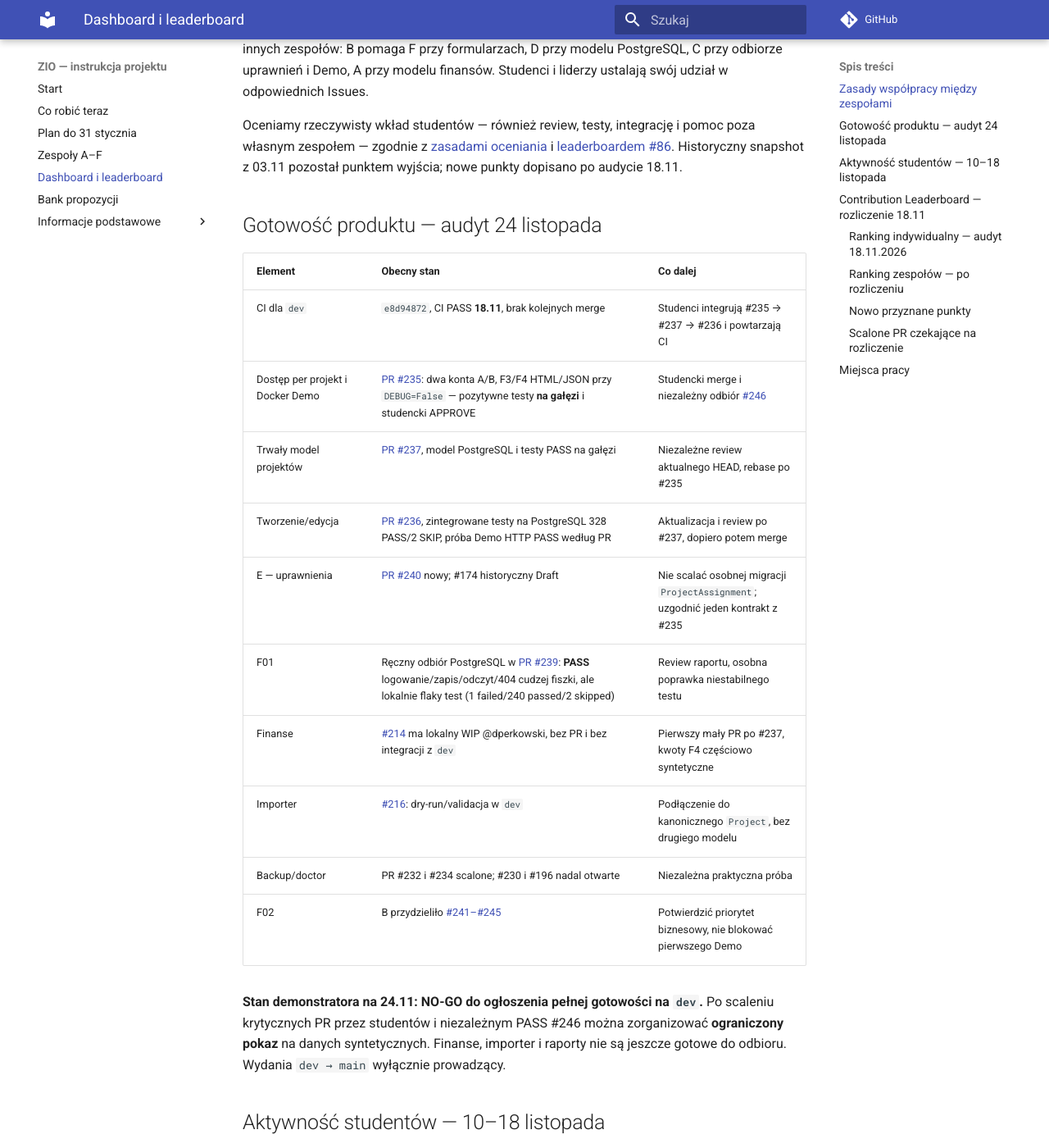
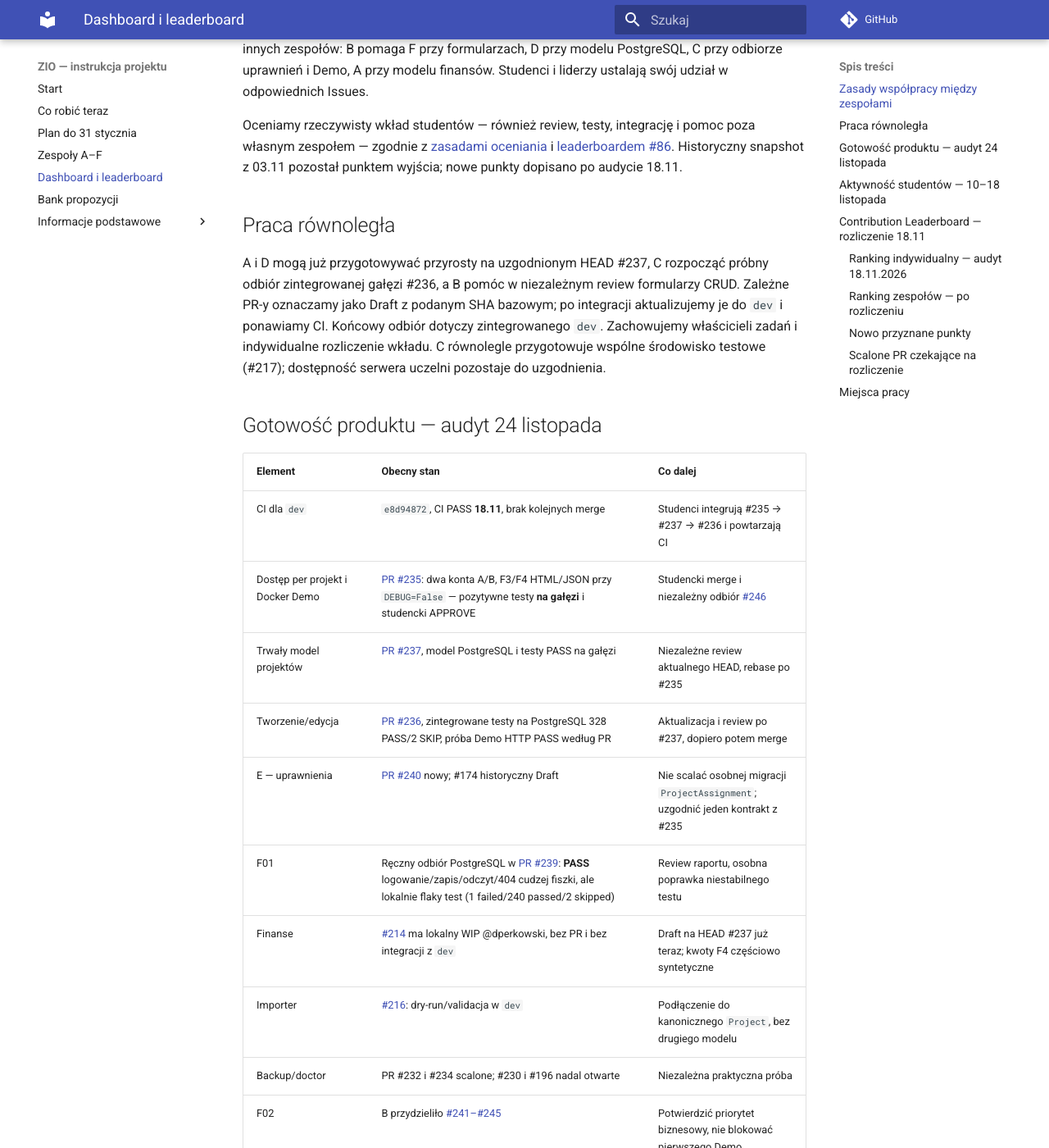
Before and after one commit to zio-wi-pb-mc/pb-science-office-manual, an MkDocs documentation site: the page built from manual/19-dashboard-projektu.md, in a window 1280 px wide and 1400 px high, scrolled down 444 px. Shown: the whole window at 82% size. Built offline with MkDocs 1.6.1 and Material for MkDocs 9.7.7, drawn with Linux system fonts in a browser that asks for light colours; comment, search, counter and statistics services are not loaded.

Commit message:
docs: clarify parallel work and shared test environment

```diff
--- a/manual/19-dashboard-projektu.md
+++ b/manual/19-dashboard-projektu.md
@@ -10,6 +10,10 @@
 
 Oceniamy rzeczywisty wkład studentów — również review, testy, integrację i pomoc poza własnym zespołem — zgodnie z [zasadami oceniania](08-ocenianie.md) i [leaderboardem #86](https://github.com/zio-wi-pb-mc/pb-science-office/issues/86). Historyczny snapshot z 03.11 pozostał punktem wyjścia; nowe punkty dopisano po audycie 18.11.
 
+## Praca równoległa
+
+A i D mogą już przygotowywać przyrosty na uzgodnionym HEAD #237, C rozpocząć próbny odbiór zintegrowanej gałęzi #236, a B pomóc w niezależnym review formularzy CRUD. Zależne PR-y oznaczamy jako Draft z podanym SHA bazowym; po integracji aktualizujemy je do `dev` i ponawiamy CI. Końcowy odbiór dotyczy zintegrowanego `dev`. Zachowujemy właścicieli zadań i indywidualne rozliczenie wkładu. C równolegle przygotowuje wspólne środowisko testowe (#217); dostępność serwera uczelni pozostaje do uzgodnienia.
+
 ## Gotowość produktu — audyt 24 listopada
 
 | Element | Obecny stan | Co dalej |
@@ -20,7 +24,7 @@ Oceniamy rzeczywisty wkład studentów — również review, testy, integrację
 | Tworzenie/edycja | [PR #236](https://github.com/zio-wi-pb-mc/pb-science-office/pull/236), zintegrowane testy na PostgreSQL 328 PASS/2 SKIP, próba Demo HTTP PASS według PR | Aktualizacja i review po #237, dopiero potem merge |
 | E — uprawnienia | [PR #240](https://github.com/zio-wi-pb-mc/pb-science-office/pull/240) nowy; #174 historyczny Draft | Nie scalać osobnej migracji `ProjectAssignment`; uzgodnić jeden kontrakt z #235 |
 | F01 | Ręczny odbiór PostgreSQL w [PR #239](https://github.com/zio-wi-pb-mc/pb-science-office/pull/239): **PASS** logowanie/zapis/odczyt/404 cudzej fiszki, ale lokalnie flaky test (1 failed/240 passed/2 skipped) | Review raportu, osobna poprawka niestabilnego testu |
-| Finanse | [#214](https://github.com/zio-wi-pb-mc/pb-science-office/issues/214) ma lokalny WIP @dperkowski, bez PR i bez integracji z `dev` | Pierwszy mały PR po #237, kwoty F4 częściowo syntetyczne |
+| Finanse | [#214](https://github.com/zio-wi-pb-mc/pb-science-office/issues/214) ma lokalny WIP @dperkowski, bez PR i bez integracji z `dev` | Draft na HEAD #237 już teraz; kwoty F4 częściowo syntetyczne |
 | Importer | [#216](https://github.com/zio-wi-pb-mc/pb-science-office/issues/216): dry-run/validacja w `dev` | Podłączenie do kanonicznego `Project`, bez drugiego modelu |
 | Backup/doctor | PR #232 i #234 scalone; #230 i #196 nadal otwarte | Niezależna praktyczna próba |
 | F02 | B przydzieliło [#241–#245](https://github.com/zio-wi-pb-mc/pb-science-office/issues/241) | Potwierdzić priorytet biznesowy, nie blokować pierwszego Demo |
```
